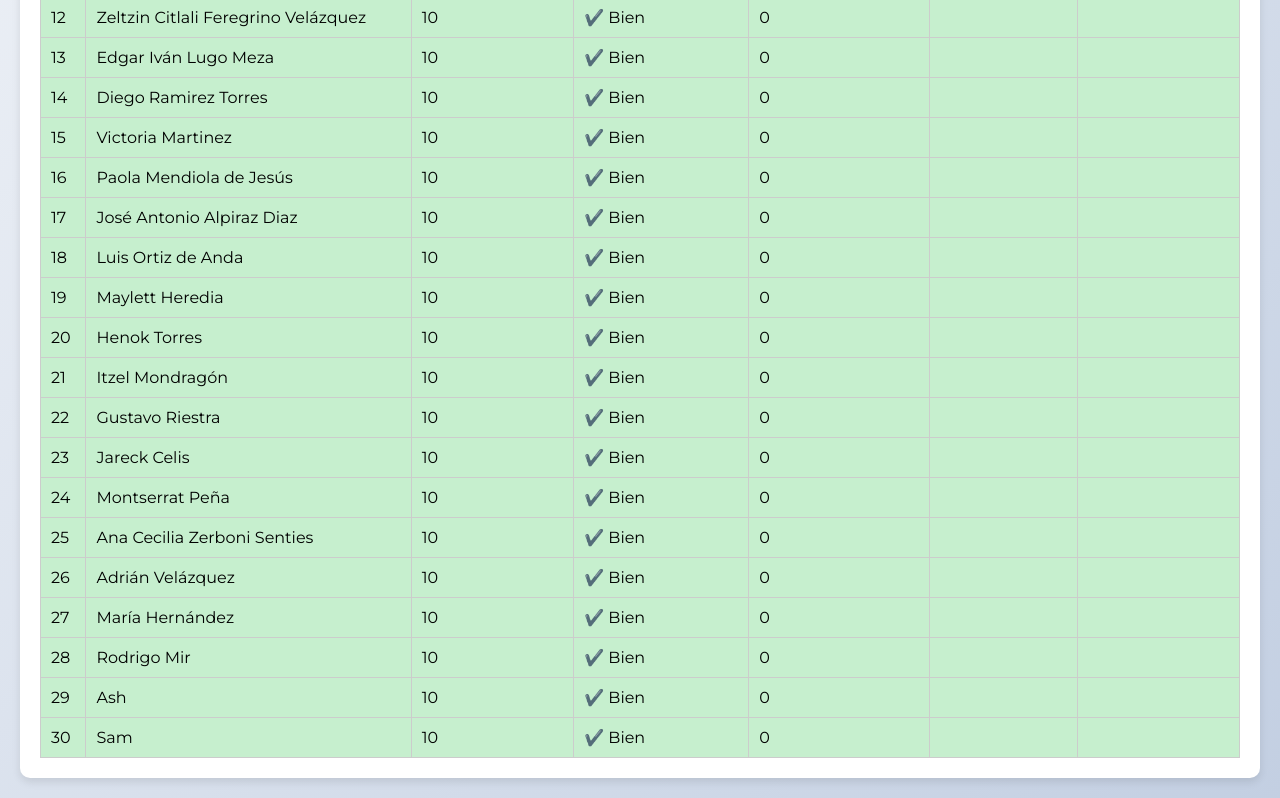
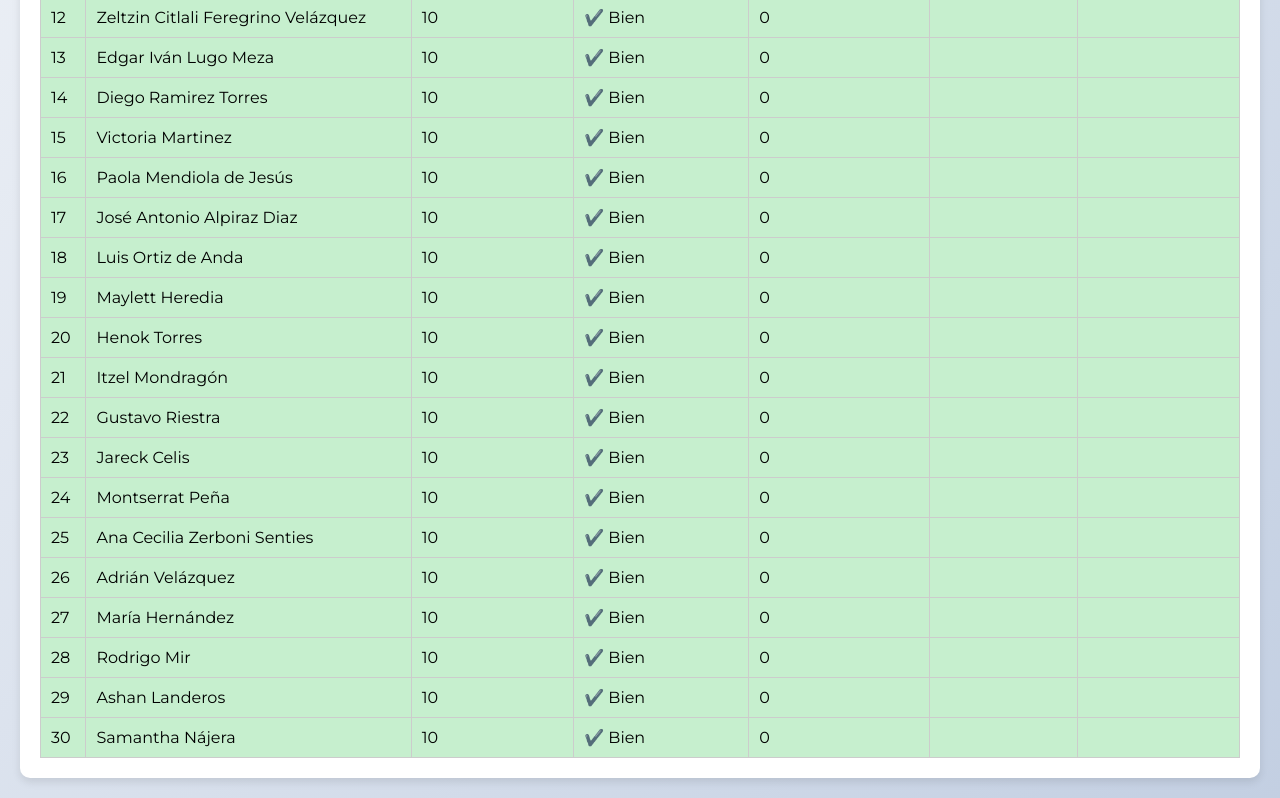
Before and after one commit to Edivlume/sistema-puntos, a plain HTML site: page index.html in a window 1280 px wide. Shown: the part 631-1429 px from the top of the page. Drawn offline with Linux system fonts and the light colour scheme; no server answers.

Commit message:
Update index.html

```diff
--- a/index.html
+++ b/index.html
@@ -96,7 +96,7 @@
 
   <script type="module">
     // ====== Datos base ======
-    const alumnos = ["Ana Belén Ortiz Villeda","Renzo Luces","Milton Fabricio Aguirre Duarte","Triana Huerta Torres Landa","Mariana Piñera Barreda","Bárbara Sánchez","Ximena Carrero","Fernando Roman Geronimo","Danae Jasel Botello Lopez","Gabriela Lozano Pedroza","Karla Lizbeth Pérez Morales","Zeltzin Citlali Feregrino Velázquez","Edgar Iván Lugo Meza","Diego Ramirez Torres","Victoria Martinez", "Paola Mendiola de Jesús", "José Antonio Alpiraz Diaz","Luis Ortiz de Anda","Maylett Heredia","Henok Torres","Itzel Mondragón","Gustavo Riestra","Jareck Celis","Montserrat Peña","Ana Cecilia Zerboni Senties","Adrián Velázquez","María Hernández","Rodrigo Mir","Ash","Sam"];
+    const alumnos = ["Ana Belén Ortiz Villeda","Renzo Luces","Milton Fabricio Aguirre Duarte","Triana Huerta Torres Landa","Mariana Piñera Barreda","Bárbara Sánchez","Ximena Carrero","Fernando Roman Geronimo","Danae Jasel Botello Lopez","Gabriela Lozano Pedroza","Karla Lizbeth Pérez Morales","Zeltzin Citlali Feregrino Velázquez","Edgar Iván Lugo Meza","Diego Ramirez Torres","Victoria Martinez", "Paola Mendiola de Jesús", "José Antonio Alpiraz Diaz","Luis Ortiz de Anda","Maylett Heredia","Henok Torres","Itzel Mondragón","Gustavo Riestra","Jareck Celis","Montserrat Peña","Ana Cecilia Zerboni Senties","Adrián Velázquez","María Hernández","Rodrigo Mir","Ashan Landeros","Samantha Nájera"];
     const faltas = {
       "No saber trazo montado y grabado (reincidente)": 3,
       "Retardo (tolerancia 15 min)": 1,
```
